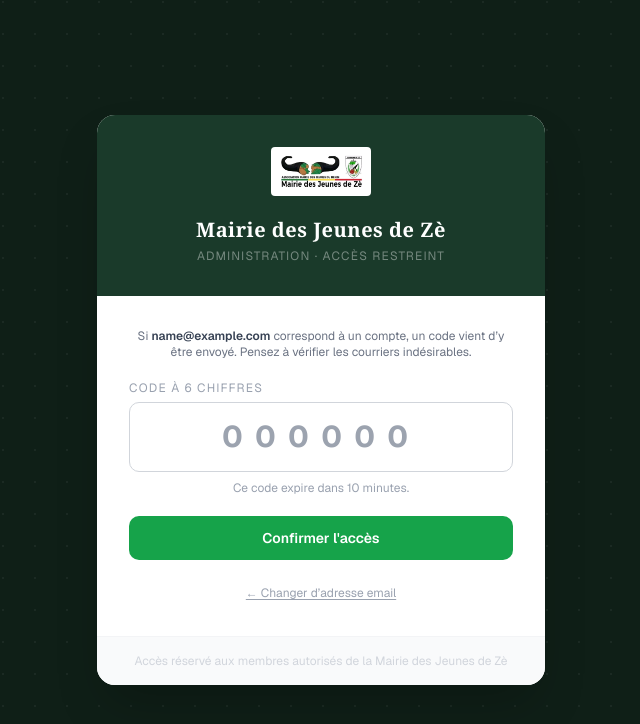
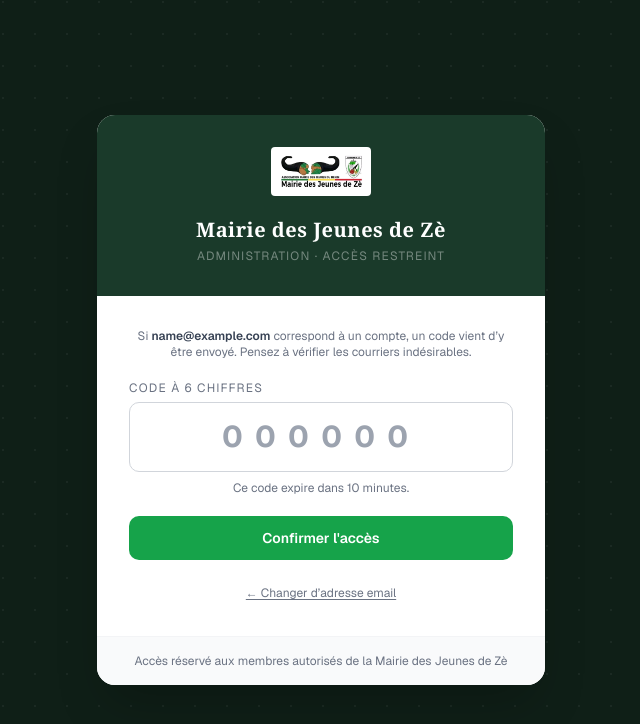
Before and after one commit to mawougnon/ze-municipal-webdev, a Next.js app: page /login in a window 1280 px wide. Both pictures are taken after typing "name@example.com" into the empty fields and a click on the button "Continuer →". Shown: the top 724 px of the page, without its empty margins (319-959 px from the left). Built offline with nearby package versions, Linux system fonts and the light colour scheme; no server answers.

Commit message:
fix(a11y): make the small text of the login page readable

```diff
--- a/app/login/page.tsx
+++ b/app/login/page.tsx
@@ -107,7 +107,7 @@ export default function LoginPage() {
                 <div>
                   <label
                     htmlFor="email"
-                    className="mb-1.5 block text-xs tracking-widest text-gray-400 uppercase"
+                    className="mb-1.5 block text-xs tracking-widest text-gray-500 uppercase"
                   >
                     Adresse email
                   </label>
@@ -145,7 +145,7 @@ export default function LoginPage() {
                 <div>
                   <label
                     htmlFor="otp"
-                    className="mb-1.5 block text-xs tracking-widest text-gray-400 uppercase"
+                    className="mb-1.5 block text-xs tracking-widest text-gray-500 uppercase"
                   >
                     Code à 6 chiffres
                   </label>
@@ -161,7 +161,7 @@ export default function LoginPage() {
                     required
                     className="w-full rounded-lg border border-gray-200 px-4 py-4 text-center text-3xl font-bold tracking-[0.4em] text-[#1a3a2a] transition-colors placeholder:text-gray-200 focus:border-[#1a3a2a] focus:outline-none"
                   />
-                  <p className="mt-2 text-center text-xs text-gray-400">
+                  <p className="mt-2 text-center text-xs text-gray-500">
                     Ce code expire dans 10 minutes.
                   </p>
                 </div>
@@ -179,7 +179,7 @@ export default function LoginPage() {
                 <button
                   type="button"
                   onClick={goBack}
-                  className="w-full text-xs text-gray-400 underline underline-offset-2 transition hover:text-gray-600"
+                  className="w-full text-xs text-gray-500 underline underline-offset-2 transition hover:text-gray-600"
                 >
                   ← Changer d’adresse email
                 </button>
@@ -188,7 +188,7 @@ export default function LoginPage() {
           </div>
 
           <div className="border-t border-gray-100 bg-gray-50 px-8 py-4 text-center">
-            <p className="text-xs text-gray-300">
+            <p className="text-xs text-gray-500">
               Accès réservé aux membres autorisés de la Mairie des Jeunes de Zè
             </p>
           </div>
```
